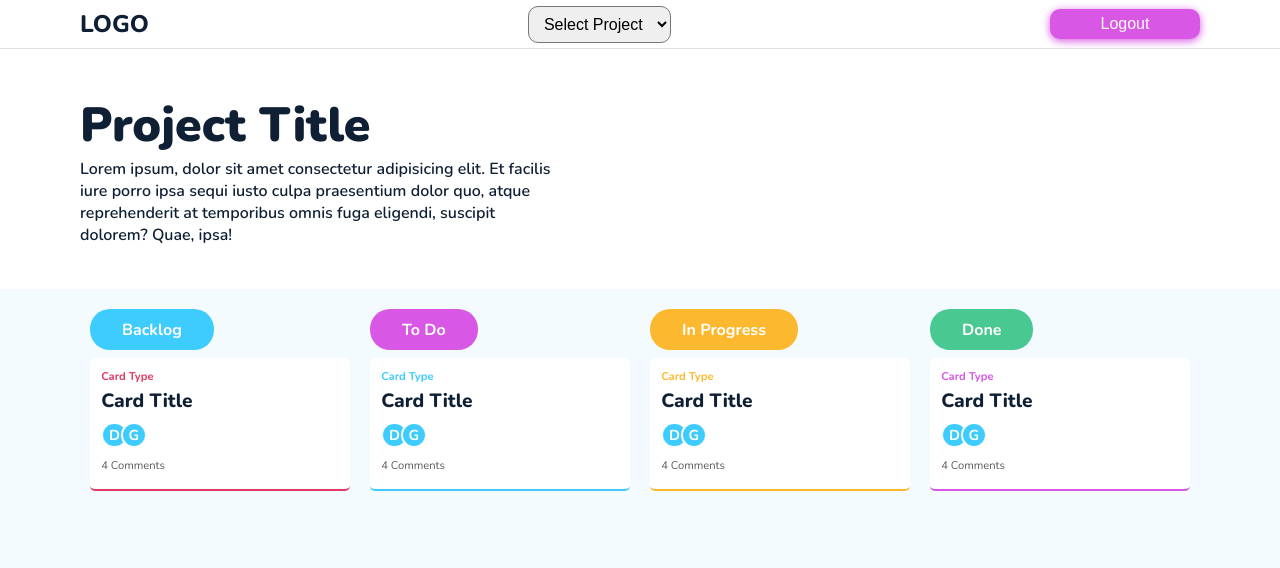
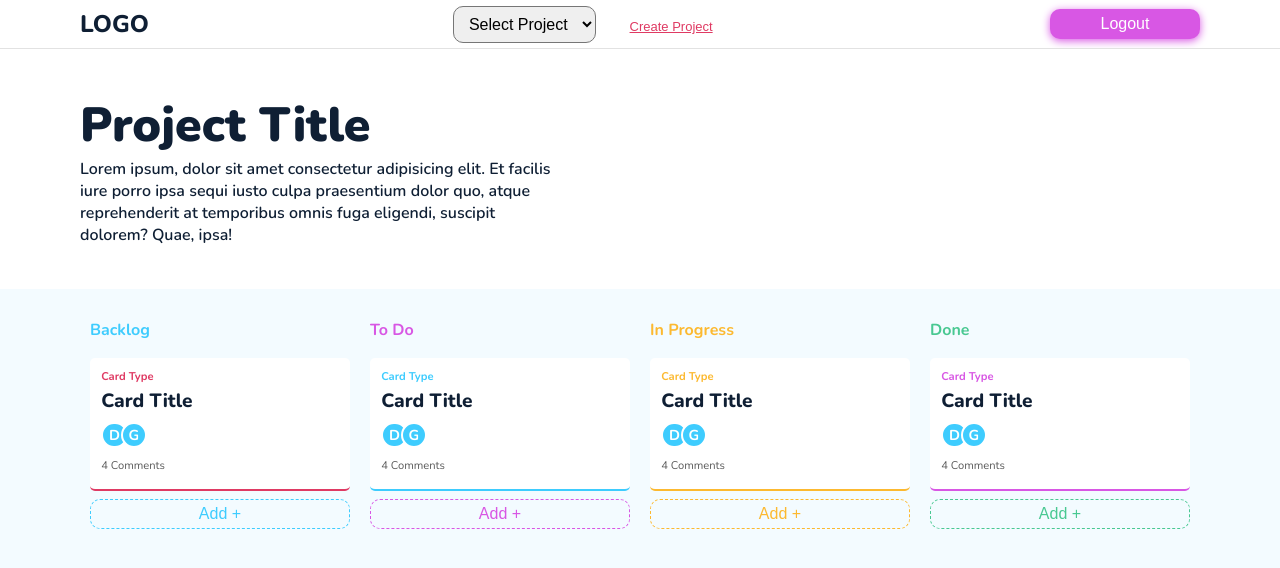
Before and after one commit to Sami-Rocks/mangr, a React (Create React App) app: page /dashboard in a window 1280 px wide. Shown: the top 568 px of the page. Built offline with nearby package versions, Linux system fonts and the light colour scheme; no server answers; sample sign-in values are in the browser's storage.

Commit message:
new card and project components

```diff
--- a/package.json
+++ b/package.json
@@ -8,6 +8,7 @@
     "@testing-library/react": "^11.2.7",
     "@testing-library/user-event": "^12.8.3",
     "@types/jest": "^26.0.24",
+    "@types/lodash": "^4.14.172",
     "@types/node": "^12.20.17",
     "@types/react": "^17.0.15",
     "@types/react-dom": "^17.0.9",
--- a/src/assets/styles/_buttons.scss
+++ b/src/assets/styles/_buttons.scss
@@ -30,10 +30,66 @@
 
 .secondary-button {
   @include button($purple);
+  .btn-content {
+    font-size: 13px;
+  }
 }
 
 .link-button {
   @include button($yellow);
+}
+
+.add-button {
+  @include button();
+  width: 100%;
+  background: none;
+  box-shadow: none;
+  border: 1px dashed $blue;
+  .btn-content {
+    color: $blue;
+  }
+}
+
+@mixin color($color: $blue) {
+  border-color: $color;
+  .btn-content {
+    color: $color;
+  }
+  &:hover {
+    background-color: rgba($color: $color, $alpha: 0.85);
+    .btn-content {
+      color: white;
+    }
+  }
+}
+
+.blue {
+  @include color($blue);
+}
+.yellow {
+  @include color($yellow);
+}
+.green {
+  @include color($green);
+}
+.purple {
+  @include color($purple);
+}
+
+.delete-button {
+  @include button($red);
+  width: fit-content;
+  background: none !important;
+  border: none;
+  box-shadow: none;
+  padding: 0;
+  .btn-content {
+    font-size: 13px;
+    margin-top: 5px;
+    width: fit-content;
+    text-decoration: underline;
+    color: $red !important;
+  }
 }
 .btn-content {
   font-size: 1.2rem;
--- /dev/null
+++ b/src/components/CreateCard/index.tsx
@@ -0,0 +1,63 @@
+import firebase from "firebase"
+import { useState } from "react"
+import { useForm } from "react-hook-form"
+import Buttons from "../Buttons"
+
+const CreateCard = (props:any) =>{
+
+    type FormData = {
+        cardName:string,
+        category:string,
+        projectID:string,
+    }
+    const {register, handleSubmit, formState: {errors}} = useForm<FormData>()
+    const [error, setError] = useState(false)
+    const [errorMessage, setErrorMessage] = useState('')
+    const [loading, setLoading] = useState(false)
+
+    const onSubmit = () =>{
+        setLoading(!loading)
+
+        let projectData = firebase.firestore().collection('tacks').doc()
+        projectData.set([])
+    }
+
+    return(
+        <div className="create-card">
+            <h1>Create Project</h1>
+            <form onSubmit={handleSubmit(onSubmit)} >
+                <div className={`inputGroup ${errors.cardName ? "error" : '' }`}>
+                        <label>Project Name</label><br/>
+                        <input type="text" placeholder="Awesome project" {...register('cardName', {required: true, minLength: 3})} />
+                        {errors.cardName ? <p className='error'>Your full name should be more than 5 characters.</p> : ""}
+                    </div>
+                    <div className="inputGroup">
+                            <select name="cars" id="cars">
+                                <option value="">Select Project</option>
+                                <option value="saab">Saab</option>
+                                <option value="mercedes">Mercedes</option>
+                                <option value="audi">Audi</option>
+                            </select>
+                        </div>
+                        <div className="inputGroup">
+                            <select name="cars" id="cars">
+                                <option value="">Select Project</option>
+                                <option value="saab">Saab</option>
+                                <option value="mercedes">Mercedes</option>
+                                <option value="audi">Audi</option>
+                            </select>
+                        </div>
+
+                    <br/>
+
+                    <Buttons title="Create Project" type="submit" loading={loading} buttonClass="primary-button" />
+                    <div className="" style={{ display:'flex', justifyContent:'center' }} >
+                        <Buttons title='Cancel' type='button' buttonClass="delete-button" clickEvent={()=>props.handleModal()} />
+
+                    </div>
+            </form>
+        </div>
+    )
+}
+
+export default CreateCard
--- /dev/null
+++ b/src/components/CreateProject/index.tsx
@@ -0,0 +1,86 @@
+import firebase from "firebase"
+import { useState } from "react"
+import { useForm } from "react-hook-form"
+import Buttons from "../Buttons"
+
+type FormData = {
+    projectName:string;
+    owner:string;
+    description:string;
+    collaborators:Array<string>;
+}
+
+const CreateProject = (props:any) =>{
+
+    const user:any = localStorage.getItem('user')
+
+    const {register, handleSubmit, formState: {errors}} = useForm<FormData>()
+    const [error, setError] = useState(false)
+    const [errorMessage, setErrorMessage] = useState('')
+    const [loading, setLoading] = useState(false)
+
+
+    const [collaborators, setCollaborators] = useState([''])
+
+    const onSubmit = () =>{
+        setLoading(!loading)
+
+        let projectData = firebase.firestore().collection('projects').doc()
+        projectData.set([])
+    }
+    const addField = () =>{
+        setCollaborators([...collaborators , ''])
+    }
+    const removeField = (idx:any)=>{
+        let newCollaborators = [...collaborators]
+        newCollaborators.splice(idx, 1)
+        setCollaborators(newCollaborators)
+    }
+
+    const updatateCol = (idx:any, e:any) =>{
+        let newCollaborators = [...collaborators]
+        newCollaborators[idx] = e.target.value
+        setCollaborators(newCollaborators)
+    }
+
+    return(
+        <div className="create-project">
+            <h1>Create Project</h1>
+            <form onSubmit={handleSubmit(onSubmit)} >
+                <div className={`inputGroup ${errors.projectName ? "error" : '' }`}>
+                        <label>Project Name</label><br/>
+                        <input type="text" placeholder="Awesome project" {...register('projectName', {required: true, minLength: 3})} />
+                        {errors.projectName ? <p className='error'>Your full name should be more than 5 characters.</p> : ""}
+                    </div>
+                    <div className={`inputGroup ${errors.description ? "error" : '' }`}>
+                        <label>Project Decription</label><br/>
+                        <textarea placeholder="Please enter project decription" {...register('description', {required: false})} />
+                        {errors.description ? <p className='error'>Your project decription doesn't look right.</p> : ""}
+                    </div>
+                    {collaborators.map((col, idx)=>{
+                        return(
+                        <div className={`inputGroup ${errors.collaborators ? "error" : '' }`}>
+                            <label>Collaborator</label><br/>
+                            <input type='text' name='collaborator' placeholder="" onChange={(e)=>updatateCol(idx, e)} />
+                            <Buttons title='Delete' type='button' buttonClass="delete-button" clickEvent={()=>removeField(idx)} />
+                        </div>
+                        )
+                    })}
+                    <div className="" style={{width: 'fit-content', float: 'right'}}>
+                        <Buttons title='Add Collaborator'  type='button' buttonClass="secondary-button" clickEvent={()=>addField()} />
+                    </div>
+                    <br/>
+                    <br/>
+                    <br/>
+
+                    <Buttons title="Create Project" type="submit" loading={loading} buttonClass="primary-button" />
+                    <div className="" style={{ display:'flex', justifyContent:'center' }} >
+                        <Buttons title='Cancel' type='button' buttonClass="delete-button" clickEvent={()=>props.handleModal()} />
+
+                    </div>
+            </form>
+        </div>
+    )
+}
+
+export default CreateProject
--- /dev/null
+++ b/src/components/CreateProject/style.scss
@@ -0,0 +1,2 @@
+.create-project {
+}
--- a/src/containers/Dashboard/index.jsx
+++ b/src/containers/Dashboard/index.jsx
@@ -3,23 +3,43 @@ import './style.scss'
 import { DragDropContext, Droppable, Draggable } from 'react-beautiful-dnd'
 import Buttons from '../../components/Buttons'
 import app from '../../helpers/firebase'
+import CreateProject from '../../components/CreateProject'
+import { useState } from 'react'
+import CreateCard from '../../components/CreateCard'
 
 const Dashboard = () =>{
-    const todo = [1, 2, 3, 4, 5, 6]
-    const backlog = [1, 2, 3, 4]
-    const progress = [1, 2, 3]
-    const done = [1, 2]
+
+    const [modal, toggleModal] = useState(false)
+    const [whichModal, setWhichModal] = useState('')
+
+    const handleModal= (which='')=>{
+        setWhichModal(which)
+        toggleModal(!modal)
+    }
 
     const logout = () =>{
         app.auth().signOut()
     }
     return(
         <div className="dashboard" >
+            {modal &&
+                (
+                    <div className="modal-container">
+                        <div className="modal">
+                            {whichModal === 'create' ?
+                                <CreateProject handleModal={handleModal} /> :
+                                <CreateCard handleModal={handleModal} />
+                            }
+                        </div>
+                    </div>
+                )
+            }
             <header>
                 <div className="header-container">
                     <div className="logo">
                         <h1>LOGO</h1>
                     </div>
+                    <div className="projects">
                         <div className="inputGroup">
                             <select name="cars" id="cars">
                                 <option value="">Select Project</option>
@@ -27,6 +47,8 @@ const Dashboard = () =>{
                                 <option value="mercedes">Mercedes</option>
                                 <option value="audi">Audi</option>
                             </select>
+                        </div>
+                        <Buttons title="Create Project" type="button" buttonClass="delete-button" clickEvent={()=>handleModal('create')} />
                     </div>
                     <div className="logout">
                     <Buttons title="Logout" type="" buttonClass="secondary-button logout" clickEvent={logout} />
@@ -58,6 +80,7 @@ const Dashboard = () =>{
                                     </div>
                                 )}
                             </Droppable>
+                            <Buttons title="Add +" type="button" buttonClass="blue add-button logout" clickEvent={()=>handleModal('card')} />
                         </div>
                         <div className="section todo">
                             <div className="section-title">To Do</div>
@@ -72,6 +95,7 @@ const Dashboard = () =>{
                                     </div>
                                 )}
                             </Droppable>
+                            <Buttons title="Add +" type="button" buttonClass="purple add-button logout" clickEvent={()=>handleModal('card')} />
                         </div>
                         <div className="section in-progress">
                             <div className="section-title">In Progress</div>
@@ -87,6 +111,7 @@ const Dashboard = () =>{
                                     </div>
                                 )}
                             </Droppable>
+                            <Buttons title="Add +" type="button" buttonClass="yellow add-button logout" clickEvent={()=>handleModal('card')} />
                         </div>
                         <div className="section done">
                             <div className="section-title">Done</div>
@@ -101,6 +126,7 @@ const Dashboard = () =>{
                                     </div>
                                 )}
                             </Droppable>
+                            <Buttons title="Add +" type="button" buttonClass="green add-button logout" clickEvent={()=>handleModal('card')} />
                         </div>
                     </DragDropContext>
                 </div>
--- a/src/containers/Dashboard/style.scss
+++ b/src/containers/Dashboard/style.scss
@@ -1,12 +1,37 @@
-.dashboard{
+.modal-container {
+  position: absolute;
+  width: 100vw;
+  height: 100vh;
+  background-color: rgba(0, 0, 0, 0.5);
+}
+.modal {
+  position: absolute;
+  background-color: white;
+  border-radius: 20px;
+  min-width: 400px;
+  left: 50%;
+  transform: translateX(-50%);
+  margin: 100px auto;
+  overflow: hidden;
+  box-shadow: rgba(0, 0, 0, 0.16) 0px 10px 36px 0px,
+    rgba(0, 0, 0, 0.06) 0px 0px 0px 1px;
+  z-index: 121;
+  padding: 1rem 2rem;
+  height: fit-content;
+  overflow-y: auto;
+  max-height: 720px;
+}
+.dashboard {
   min-height: 100vh;
   width: 100%;
-    header{
+  position: relative;
+
+  header {
     background: white;
     height: 3rem;
     border-bottom: 1px solid #e2e2e2;
     overflow: hidden;
-        .header-container{
+    .header-container {
       margin: 0 auto;
       width: 70rem;
       display: flex;
@@ -14,60 +39,62 @@
       height: inherit;
       align-items: center;
 
-            h1{
+      .projects {
+        display: flex;
+      }
+
+      h1 {
         font-size: 1.5rem;
         font-weight: 800;
       }
 
-            select{
+      select {
         border-radius: 10px;
-                padding: .5rem .7rem;
-                &:focus{
+        padding: 0.5rem 0.7rem;
+        &:focus {
           outline: none;
-                    box-shadow:  rgba(62, 204, 254, 0.2) 0px 2px 8px 0px;
+          box-shadow: rgba(62, 204, 254, 0.2) 0px 2px 8px 0px;
         }
       }
     }
   }
 
-    .top-board{
+  .top-board {
     text-align: left;
     height: 15rem;
     background: white;
     display: flex;
     flex-direction: column;
     justify-content: center;
-        .top-board-container{
+    .top-board-container {
       margin: 0 auto;
       width: 70rem;
     }
-        h1{
+    h1 {
       font-weight: 900;
       font-size: 3rem;
     }
-        p{
+    p {
       width: 30rem;
     }
   }
-    .board{
+  .board {
     margin-top: 10px;
-        .board-container{
+    .board-container {
       margin: 0 auto;
       width: 70rem;
       display: flex;
       flex-direction: row;
       justify-content: space-between;
 
-            .section{
+      .section {
         width: 20rem;
         padding: 10px;
-                .section-title{
+        .section-title {
           font-size: 1rem;
           text-align: left;
           width: fit-content;
-                    color: white;
-                    border-radius: 20px;
-                    padding: .6rem 2rem;
+          padding: 0.6rem 0rem;
           font-weight: 700;
         }
       }
--- a/src/helpers/Auth.js
+++ b/src/helpers/Auth.js
@@ -9,7 +9,7 @@ export const AuthProvider = ({children}) =>{
     useEffect(()=>{
         app.auth().onAuthStateChanged(res=>{
             setCurrentUser(res)
-            localStorage.setItem('user', res)
+            localStorage.setItem('user', JSON.stringify(res))
         })
     }, [currentUser])
 
--- a/src/style.scss
+++ b/src/style.scss
@@ -29,16 +29,16 @@ body {
 }
 
 .backlog .section-title {
-  background-color: $blue;
+  color: $blue;
 }
 .todo .section-title {
-  background-color: $purple;
+  color: $purple;
 }
 
 .in-progress .section-title {
-  background-color: $yellow;
+  color: $yellow;
 }
 
 .done .section-title {
-  background-color: $green;
+  color: $green;
 }
```
Also changed, not shown: src/assets/styles/_form.scss (+6 -1 lines), src/containers/Register/index.tsx (+17 -8 lines), 1 other file (tests, documents, lock files or other folders). Lines whose indentation alone changed are shown as unchanged.
